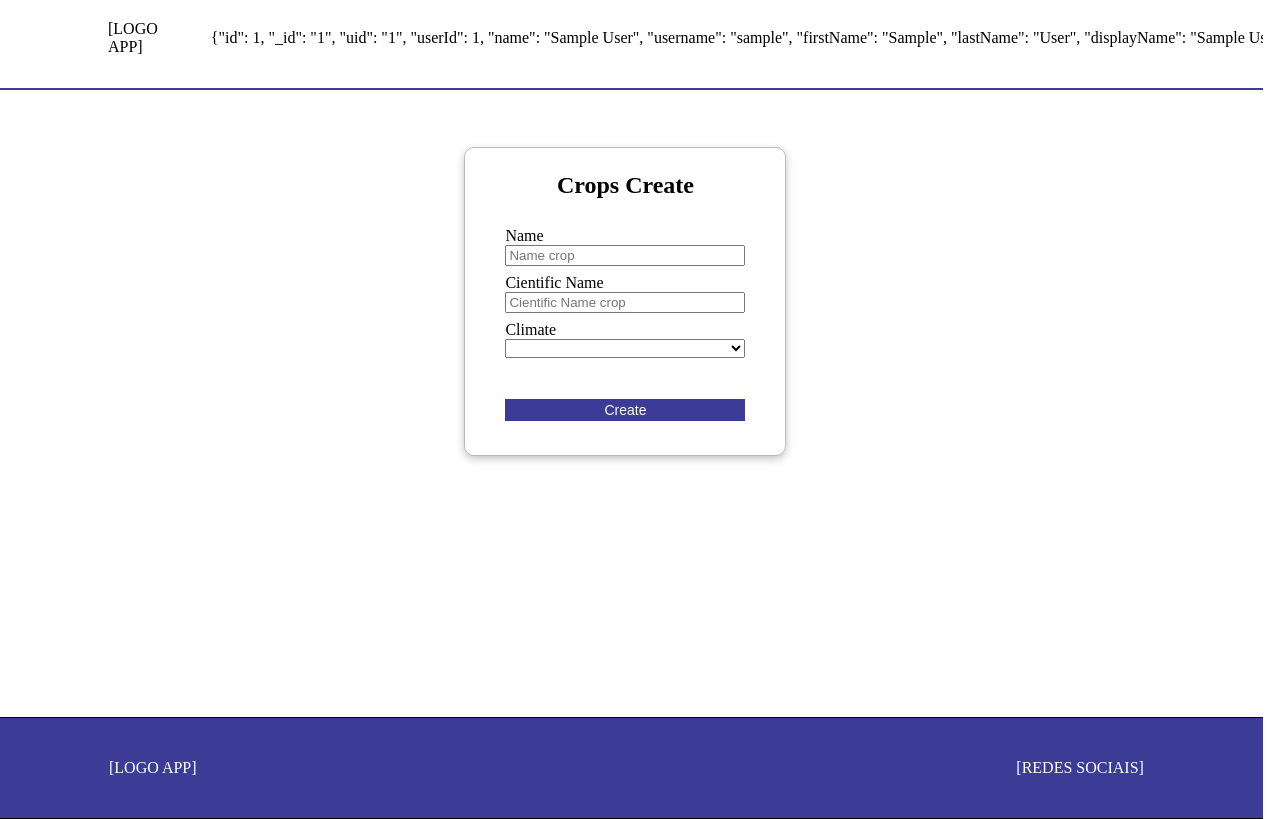
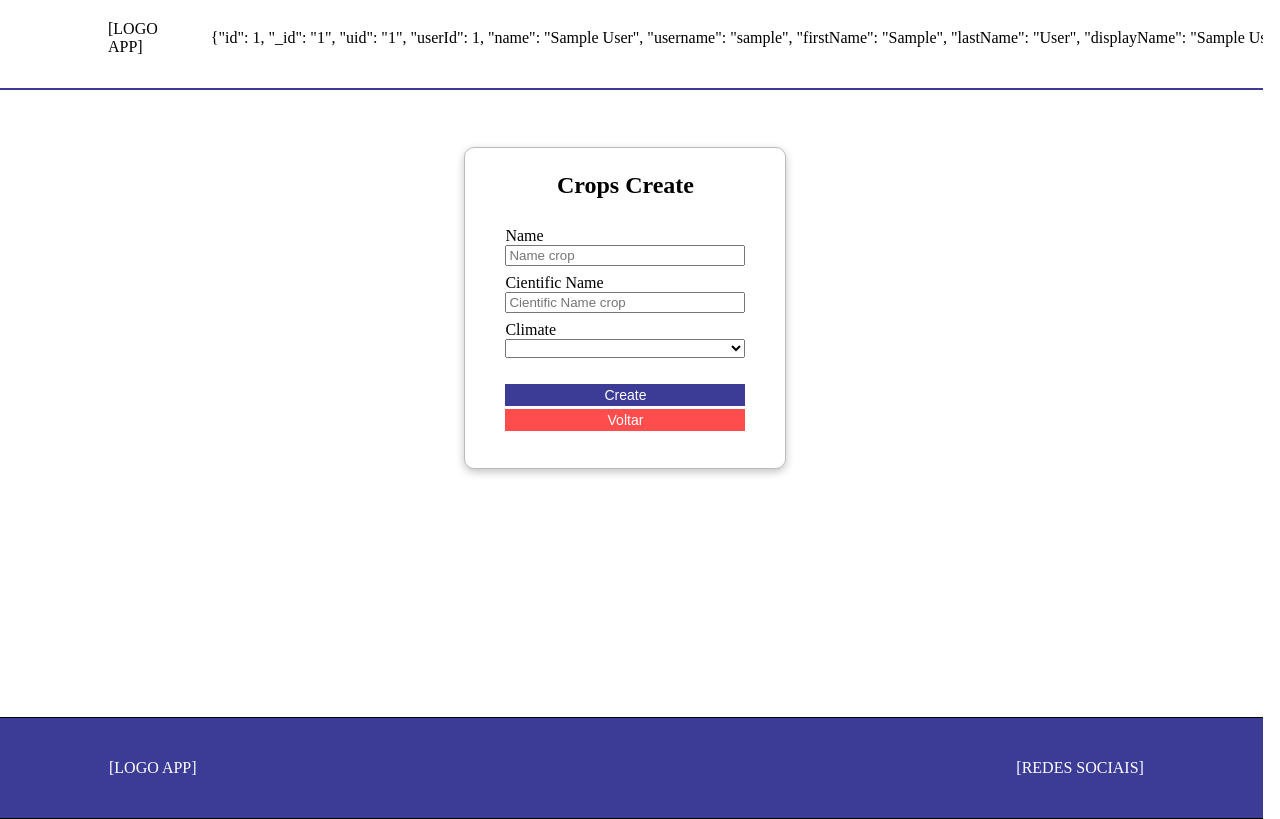
Before and after one commit to rapael-augusto/metabolismoagrario_frontweb, a Next.js app: page /criarCrops in a window 1280 px wide. Built offline with nearby package versions, Linux system fonts and the light colour scheme; sample sign-in values are in the browser's storage.

Commit message:
implementação de componente de botao para navegacao + aplicacao do componente nas demais telas do sistema

```diff
--- a/src/app/constant/[id]/page.tsx
+++ b/src/app/constant/[id]/page.tsx
@@ -7,6 +7,7 @@ import { useEffect, useState } from "react";
 import { redirect } from "next/navigation";
 import { cropsService } from "@/services/crops";
 import Image from "next/image";
+import NavButton from "@/components/layout/navigationButton";
 
 interface Props {
     params: { id: string }
@@ -55,7 +56,8 @@ const constant = ({ params }: Props) => {
 
                 <div className="list-constants">
                     <div className="container-button-crops">
-                        <a href={`/criarConstant/${params.id}`}>Criar Constant</a>
+                        <NavButton Url={"/crops"} page="list" text="Voltar" type="voltar" />
+                        <NavButton Url={`/criarConstant/${params.id}`} page="list" text="Cadastrar Constante" type="cadastrar" />
                     </div>
 
                     <div className="header-list">
--- a/src/app/criarConstant/[id]/page.tsx
+++ b/src/app/criarConstant/[id]/page.tsx
@@ -11,7 +11,7 @@ import Button from "@/components/forms/button";
 import { useEffect, useState } from "react";
 import { cropsService } from "@/services/crops";
 import { redirect } from "next/navigation";
-import { useRouter } from 'next/router'
+import NavButton from "@/components/layout/navigationButton";
 
 interface Props {
     params: { id: string }
@@ -128,6 +128,7 @@ const CriarConstant = ({ params }: Props) => {
 
                         <div className="form-input-box">
                             <Button texto={'Create'} classe={'button-home'} onclick={cadastroConstant} />
+                            <NavButton Url={`/constant/${params.id}`} page="form" text="Voltar" type="voltar" />
                         </div>
 
                     </form>
--- a/src/app/criarCrops/page.tsx
+++ b/src/app/criarCrops/page.tsx
@@ -8,8 +8,10 @@ import InputDefault from "@/components/forms/inputDefault";
 import { useEffect, useState } from "react";
 import Button from "@/components/forms/button";
 
+
 import { cropsService } from "@/services/crops";
 import { redirect } from "next/navigation";
+import NavButton from "@/components/layout/navigationButton";
 
 
 
@@ -116,6 +118,7 @@ const CriarCrops = () => {
                         <br />
                         <div className="form-input-box">
                             <Button texto={'Create'} classe={'button-home'} onclick={cadastroCrops} />
+                            <NavButton Url="/crops" page="form" text="Voltar" type="voltar" />
                         </div>
 
                     </form>
--- /dev/null
+++ b/src/components/layout/navigationButton.tsx
@@ -0,0 +1,23 @@
+import React from "react";
+import "../../styles/layout/navButton.css"
+import Link from "next/link";
+
+interface navButtonParams {
+    Url: string
+    type: "voltar" | "cadastrar"
+    text: string
+    page: "list" | "form"
+}
+
+const NavButton: React.FC<navButtonParams> = ({Url,text,type,page}) => {
+    return (
+        <Link href={Url}>
+            <button className={`navButton-${type}-${page}`} type="button">
+                {text}
+            </button>
+        </Link>
+
+    );
+}
+
+export default NavButton;
--- a/src/styles/crops/pageCrops.css
+++ b/src/styles/crops/pageCrops.css
@@ -12,7 +12,7 @@
     width: 90%;
     display: flex;
     align-items: center;
-    justify-content: flex-end;
+    justify-content: space-between;
 }
 .filtro_crops{
     margin: 0 15px 0 0;
--- a/src/styles/form/form.css
+++ b/src/styles/form/form.css
@@ -5,8 +5,10 @@
     margin: 4px auto;
 }
 
-.button-default {
-    background-color: rgb(34, 156, 55);
-    color: white;
-    border: none;
+.footer-form{
+    display: flex;
+    flex-direction: row;
+    width: 80%;
+    margin: 4px auto;
+    background-color: red;
 }
--- a/src/styles/home/login.css
+++ b/src/styles/home/login.css
@@ -23,7 +23,7 @@
     border: none;
     font-size: 14px;
     padding: 3px 0px;
-    margin: 15px 0 0 0;
+    margin: 0px 0 0 0;
 }
 
 .criar-conta{
--- /dev/null
+++ b/src/styles/layout/navButton.css
@@ -0,0 +1,43 @@
+.navButton-cadastrar-list,
+.navButton-voltar-list{
+    border: 1px solid transparent;
+    border-radius: 5px;
+    font-size: 14px;
+    padding: 3px 12px;
+    color: white;
+    font-weight: bold;
+    transition: all ease .4s;
+    cursor: pointer;
+}
+
+.navButton-voltar-list {
+    background-color: rgba(255, 0, 0, 0.703);
+}
+
+.navButton-voltar-list:hover{
+    background-color: red;
+}
+
+.navButton-cadastrar-list {
+    background-color: rgba(42, 177, 42, 0.699);
+}
+
+.navButton-cadastrar-list:hover {
+    background-color: rgba(42, 177, 42);
+}
+
+/* padrao para formularios */
+.navButton-voltar-form{
+    background-color: rgba(255, 0, 0, 0.703);
+    color: white;
+    border: none;
+    font-size: 14px;
+    padding: 3px 0px;
+    margin: 3px 0;
+    width: 100%;
+    transition: all ease .4s;
+}
+
+.navButton-voltar-form:hover{
+    background-color: red;
+}
```
Also changed, not shown: src/app/crops/page.tsx (+9 -5 lines).
